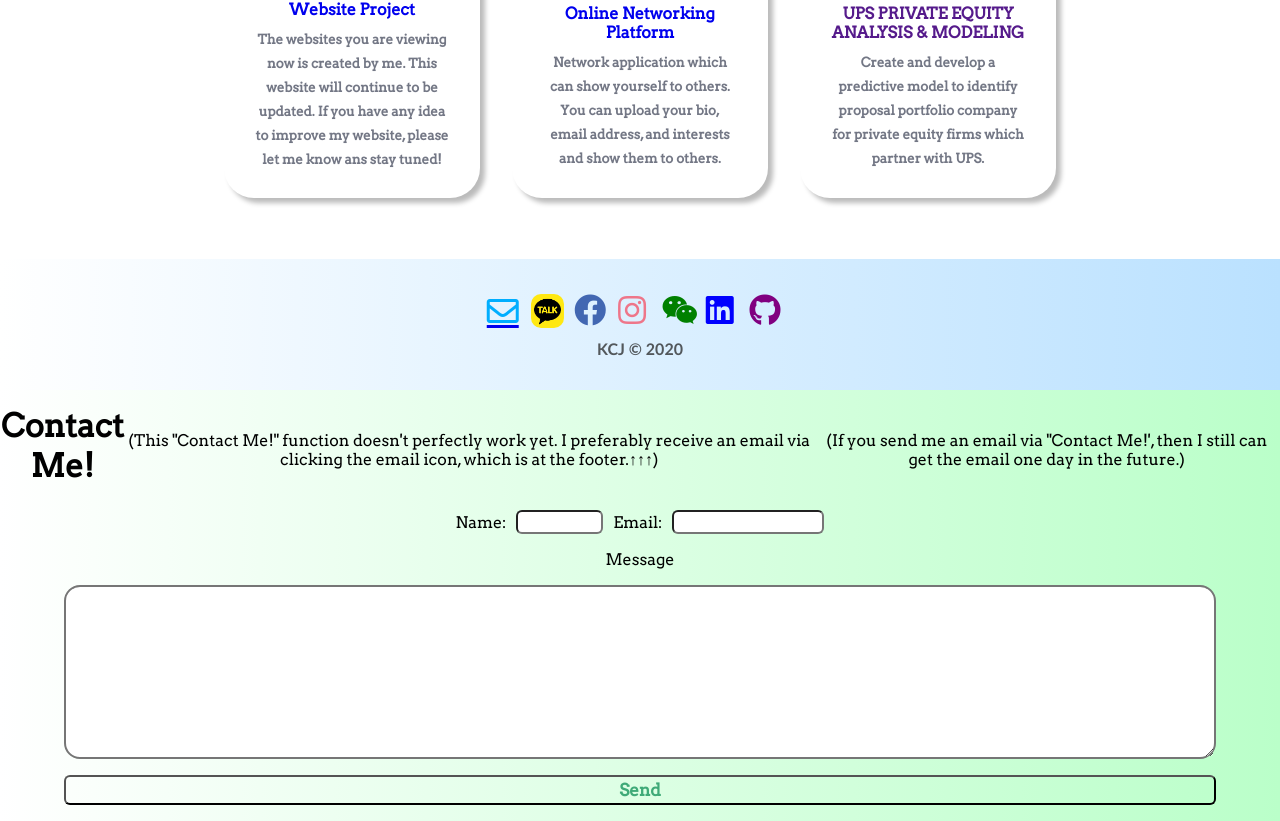
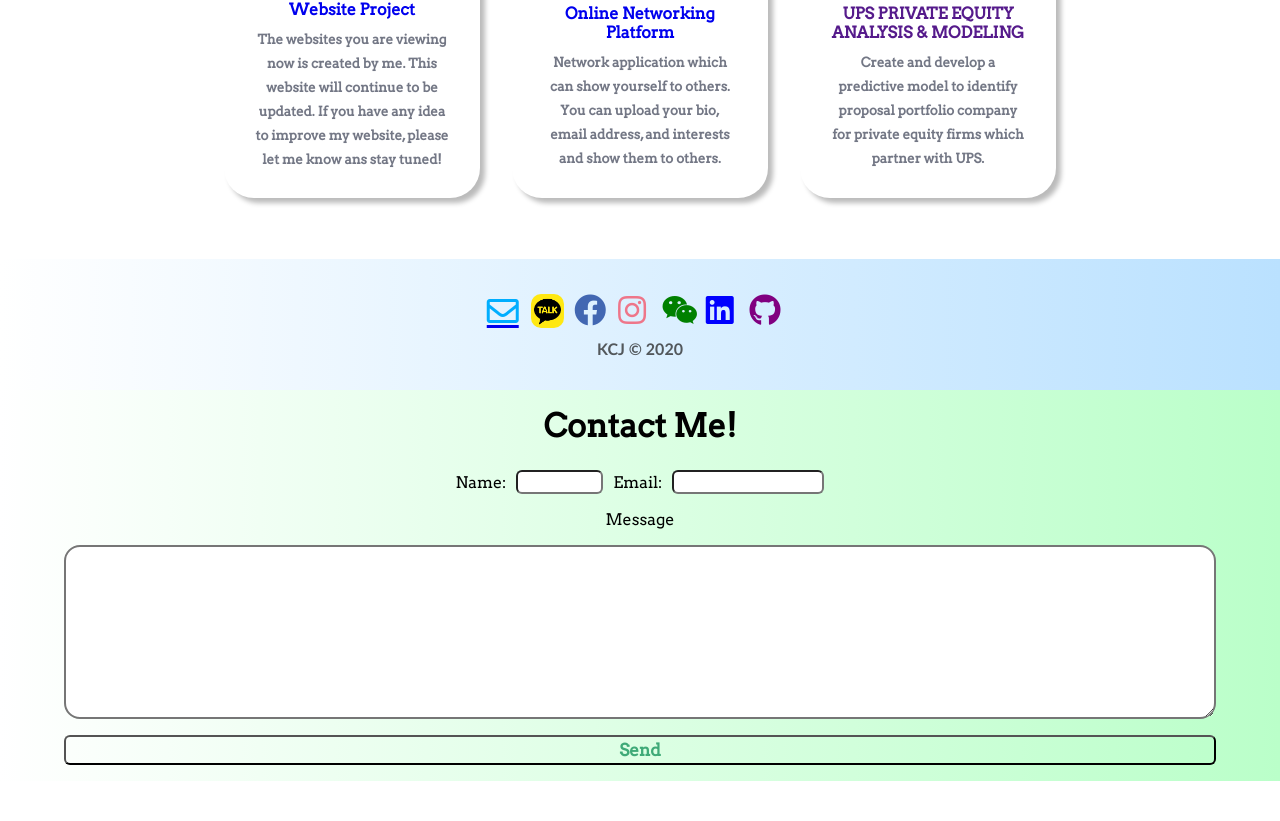
Before and after one commit to OfficerChul/myWebsite, a React (Create React App) app in the folder website/: page / in a window 1280 px wide. Shown: the part 682-1503 px from the top of the page. After the commit the page ends 1463 px from the top, so only its background shows below. Built offline with nearby package versions, Linux system fonts and the light colour scheme.

Commit message:
Delete Message at the mailer.

```diff
--- a/website/src/components/Mailer.js
+++ b/website/src/components/Mailer.js
@@ -30,15 +30,6 @@ const Mailer = () => {
     <div>
       <div className="email-notification">
         <h1 className="contact-form">Contact Me!</h1>
-        <p>
-          (This "Contact Me!" function doesn't perfectly work yet. I preferably
-          receive an email via clicking the email icon, which is at the
-          footer.↑↑↑)
-        </p>
-        <p>
-          (If you send me an email via "Contact Me!', then I still can get the
-          email one day in the future.)
-        </p>
       </div>
       <div className="mail-wrapper">
         <form className="form-wrapper" onSubmit={sendEmail}>
```
